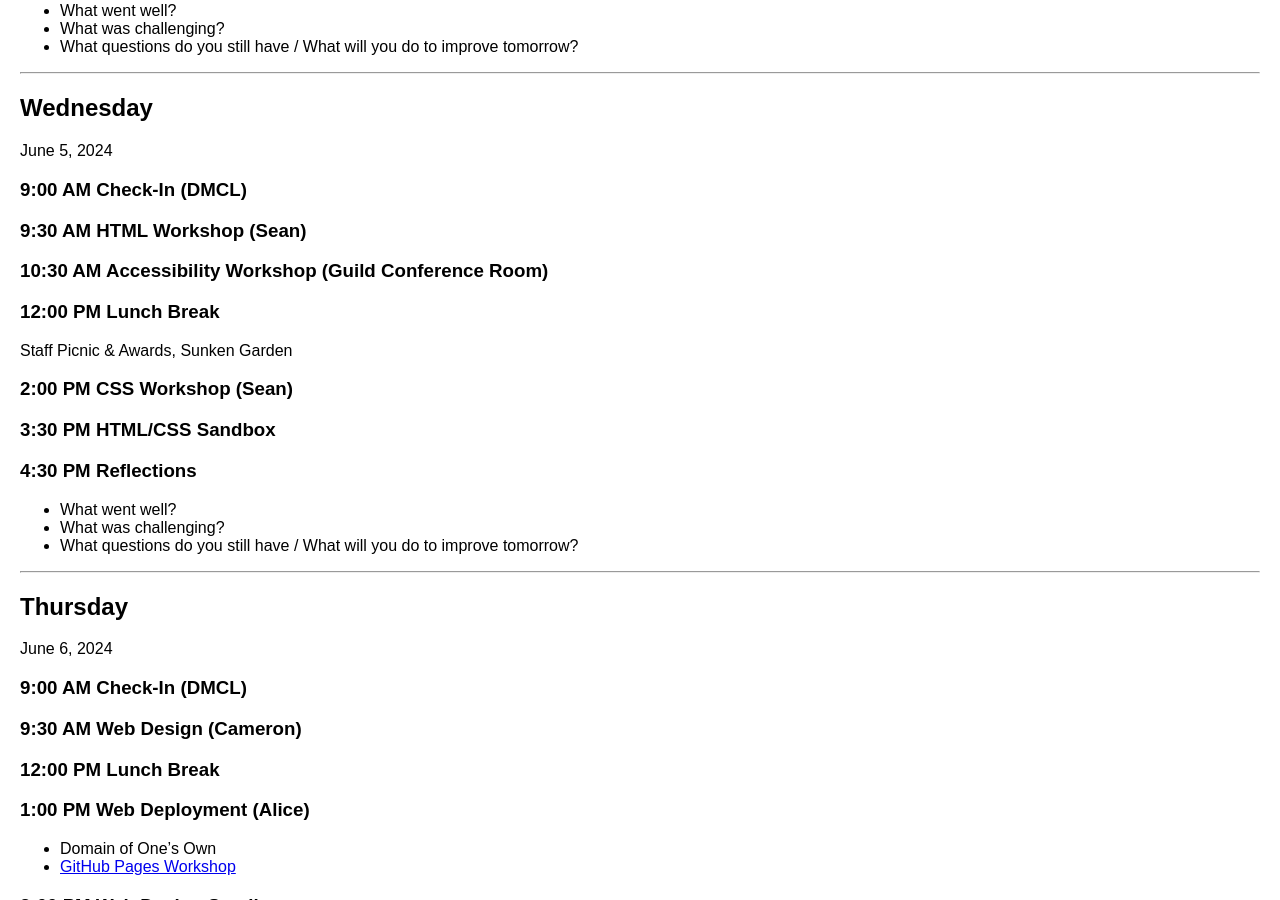
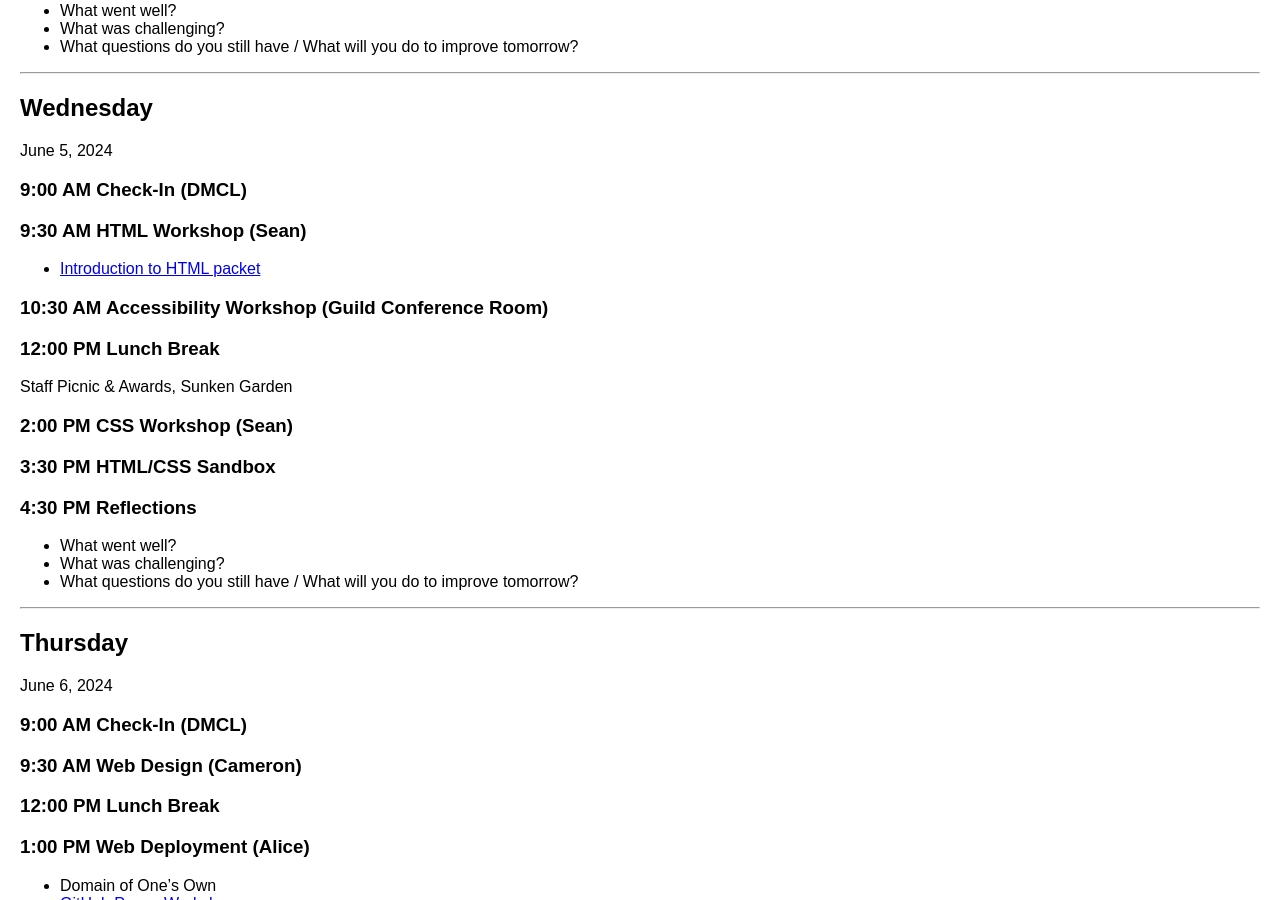
Before and after one commit to digbmc/dssf-syll, a Jekyll site: the page built from _weeks/01-intro.md, in a window 1280 px wide and 900 px high, scrolled down 2246 px. Built offline with Jekyll 4.4.1, drawn with Linux system fonts in a browser that asks for light colours; some of the changed lines change nothing that is shown.

Commit message:
Update 01-intro.md; add HTML workshop packet

```diff
--- a/_weeks/01-intro.md
+++ b/_weeks/01-intro.md
@@ -30,7 +30,7 @@ June 3, 2024
 - Syllabus
 - Discuss [program expectations](../expectations.md)
 - Timesheet Procedures
-- Setting [SMART Goals](../resources/smart-goals)
+- Setting [SMART Goals](../resources/smart-goals.md)
 
 ### 11:30 AM Installations & Account Set-up
 - Microsoft Teams
@@ -92,6 +92,7 @@ June 5, 2024
 ### 9:00 AM Check-In (DMCL)
 
 ### 9:30 AM HTML Workshop (Sean)
+- [Introduction to HTML packet](../resources/POGIL_HTML_Introduction.pdf)
 
 ### 10:30 AM Accessibility Workshop (Guild Conference Room)
 
```
